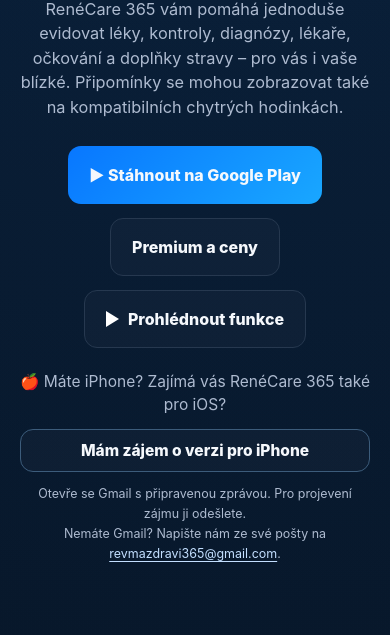
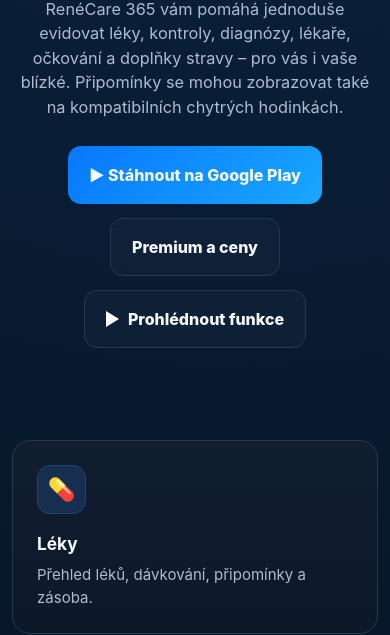
Before and after one commit to renekobra/renecare365-privacy, a plain HTML site: page index.html in a window 390 px wide. Shown: the part 495-1130 px from the top of the page. Drawn offline with Linux system fonts and the light colour scheme.

Commit message:
Web: odstranit nefunkcni tlacitko zajmu o iPhone a doprovodny text

```diff
--- a/index.html
+++ b/index.html
@@ -42,7 +42,6 @@ footer{padding:30px 0 40px;margin-top:60px;border-top:1px solid rgba(255,255,255
 .premium-price strong{display:block;color:#fff;font-size:clamp(1.9rem,3vw,2.6rem);line-height:1.25;margin:7px 0}
 @media(max-width:950px){.premium-panel{grid-template-columns:1fr}}
 @media(max-width:650px){.premium-panel{padding:24px 20px;border-radius:18px}.premium-prices{grid-template-columns:1fr 1fr;gap:9px}.premium-price{padding:16px 12px}.premium-price strong{font-size:1.8rem}.premium-copy p{font-size:1rem}}
-.ios-interest{display:flex;flex-direction:column;align-items:center;justify-content:center;gap:12px;margin:22px auto 0;width:100%;max-width:760px;text-align:center;color:var(--muted);font-size:.97rem}.ios-interest .btn{min-height:43px;padding:9px 17px;color:var(--text);border-color:#3c5c7b;white-space:normal;max-width:100%}.ios-interest small{display:block;color:var(--muted);font-size:.78rem;line-height:1.6}.ios-interest small a{text-decoration:underline;text-underline-offset:3px;color:#c3dfff}@media(max-width:650px){.ios-interest{padding:0 8px}.ios-interest .btn{width:100%}}
 </style>
 </head>
 <body>
@@ -64,7 +63,6 @@ footer{padding:30px 0 40px;margin-top:60px;border-top:1px solid rgba(255,255,255
     <h1>Mějte své zdraví přehledně na <span class="accent">jednom místě.</span></h1>
     <p class="lead">RenéCare 365 vám pomáhá jednoduše evidovat léky, kontroly, diagnózy, lékaře, očkování a doplňky stravy – pro vás i vaše blízké. Připomínky se mohou zobrazovat také na kompatibilních chytrých hodinkách.</p>
     <div class="actions"><a class="btn primary" href="https://play.google.com/store/apps/details?id=cz.revmazdravi365.app" target="_blank" rel="noopener noreferrer">▶ Stáhnout na Google Play</a><a class="btn" href="#premium">Premium a ceny</a><a class="btn" href="#funkce"><span class="triangle"></span>Prohlédnout funkce</a></div>
-    <div class="ios-interest"><span>🍎 Máte iPhone? Zajímá vás RenéCare 365 také pro iOS?</span><a class="btn" href="https://mail.google.com/mail/?view=cm&amp;fs=1&amp;to=revmazdravi365%40gmail.com&amp;su=Z%C3%A1jem%20o%20Ren%C3%A9Care%20365%20pro%20iPhone&amp;body=Dobr%C3%BD%20den%2C%20m%C3%A1m%20z%C3%A1jem%20o%20Ren%C3%A9Care%20365%20pro%20iPhone." target="_blank" rel="noopener noreferrer">Mám zájem o verzi pro iPhone</a><small>Otevře se Gmail s připravenou zprávou. Pro projevení zájmu ji odešlete.<br>Nemáte Gmail? Napište nám ze své pošty na <a href="mailto:revmazdravi365@gmail.com?subject=Z%C3%A1jem%20o%20Ren%C3%A9Care%20365%20pro%20iPhone&amp;body=Dobr%C3%BD%20den%2C%20m%C3%A1m%20z%C3%A1jem%20o%20Ren%C3%A9Care%20365%20pro%20iPhone.">revmazdravi365@gmail.com</a>.</small></div>
   </div>
 
 </section>
```
